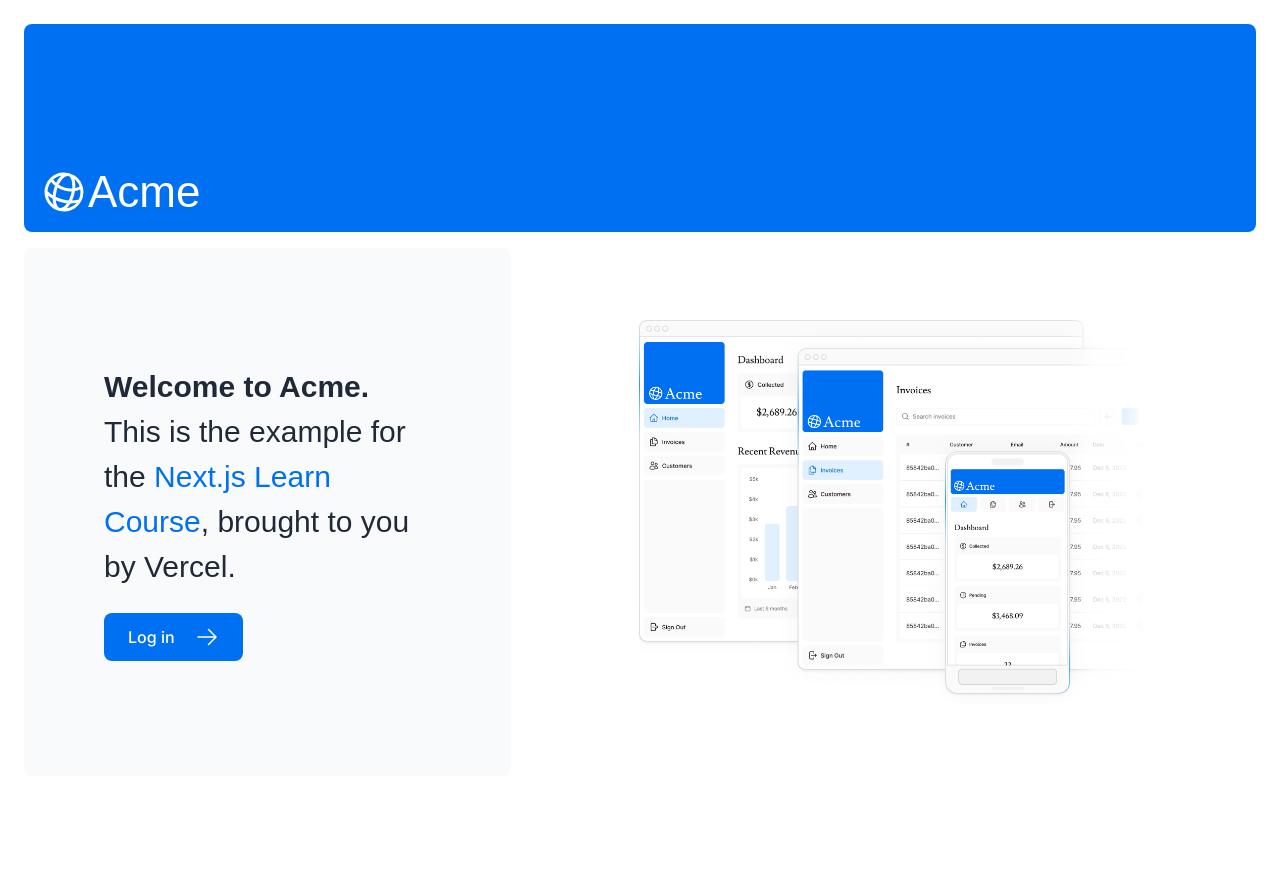
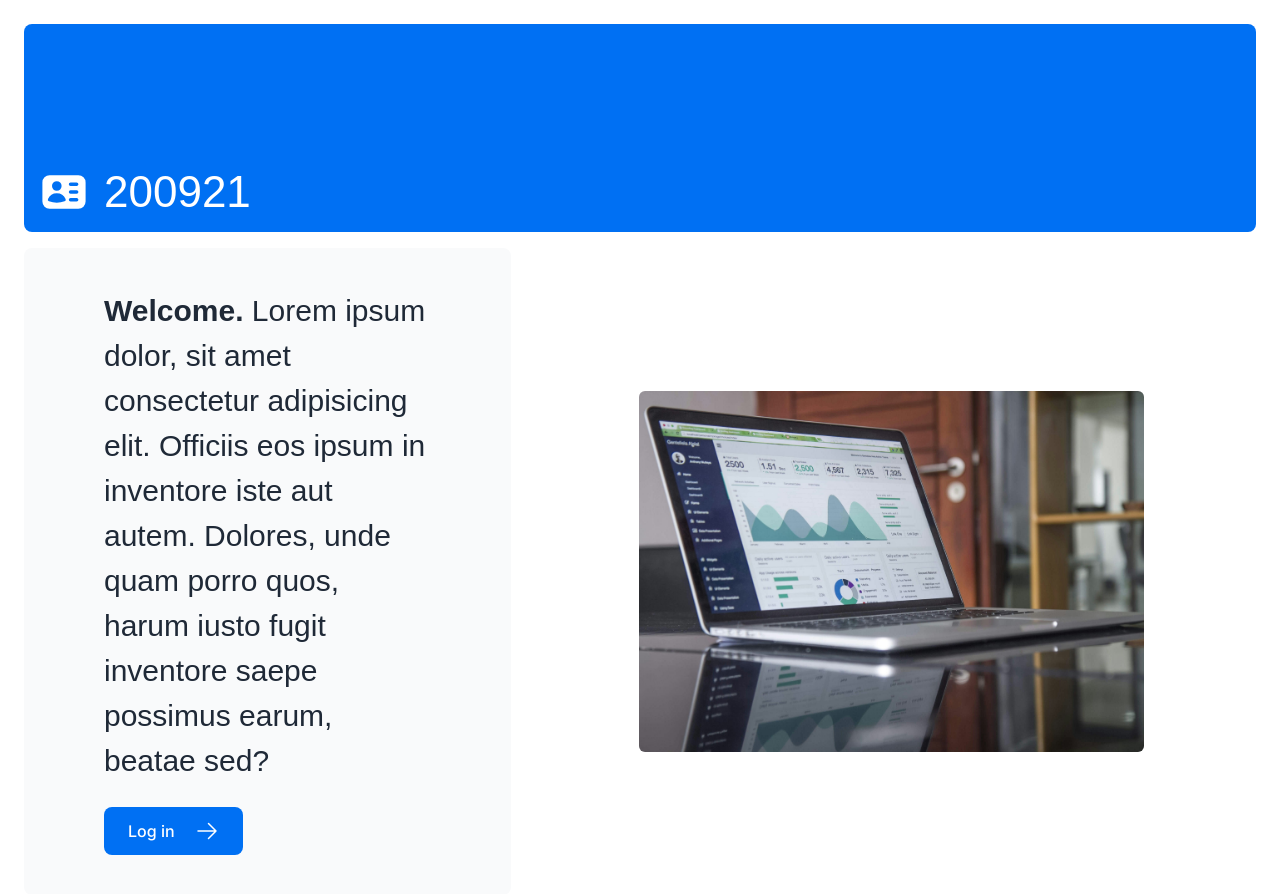
Before and after one commit to Anin-Hasan/NextJs-Dashboard, a Next.js app: page / in a window 1280 px wide. Shown: the top 894 px of the page. Before the commit the page ends 800 px from the top, so only its background shows below. Built offline with nearby package versions, Linux system fonts and the light colour scheme; a web font is replaced by a local one.

Commit message:
edited Title

```diff
--- a/app/page.tsx
+++ b/app/page.tsx
@@ -15,11 +15,10 @@ export default function Page() {
           <p
             className={`text-xl text-gray-800 md:text-3xl md:leading-normal ${lusitana.className} antialiased`}
           >
-            <strong>Welcome to Acme.</strong> This is the example for the{" "}
-            <a href="https://nextjs.org/learn/" className="text-blue-500">
-              Next.js Learn Course
-            </a>
-            , brought to you by Vercel.
+            <strong>Welcome.</strong> Lorem ipsum dolor, sit amet consectetur
+            adipisicing elit. Officiis eos ipsum in inventore iste aut autem.
+            Dolores, unde quam porro quos, harum iusto fugit inventore saepe
+            possimus earum, beatae sed?
           </p>
           <Link
             href="/login"
@@ -31,10 +30,10 @@ export default function Page() {
         <div className="flex items-center justify-center p-6 md:w-3/5 md:px-28 md:py-12">
           {/* Add Hero Images Here */}
           <Image
-            src="/hero-desktop.png"
+            src="/hero-desktop.jpg"
             width={1000}
             height={760}
-            className="hidden md:block"
+            className="hidden md:block rounded-md"
             alt="Screenshots of the dashboard project showing desktop version"
           />
           <Image
--- a/app/ui/acme-logo.tsx
+++ b/app/ui/acme-logo.tsx
@@ -1,13 +1,14 @@
-import { GlobeAltIcon } from '@heroicons/react/24/outline';
-import { lusitana } from '@/app/ui/fonts';
+import { GlobeAltIcon } from "@heroicons/react/24/outline";
+import { lusitana } from "@/app/ui/fonts";
+import { IdentificationIcon } from "@heroicons/react/20/solid";
 
 export default function AcmeLogo() {
   return (
     <div
       className={`${lusitana.className} flex flex-row items-center leading-none text-white`}
     >
-      <GlobeAltIcon className="h-12 w-12 rotate-[15deg]" />
-      <p className="text-[44px]">Acme</p>
+      <IdentificationIcon className="h-12 w-12 mr-4" />
+      <p className="text-[44px]">200921</p>
     </div>
   );
 }
```
Also changed, not shown: public/hero-desktop.jpg (added), public/hero-desktop.png (deleted).
